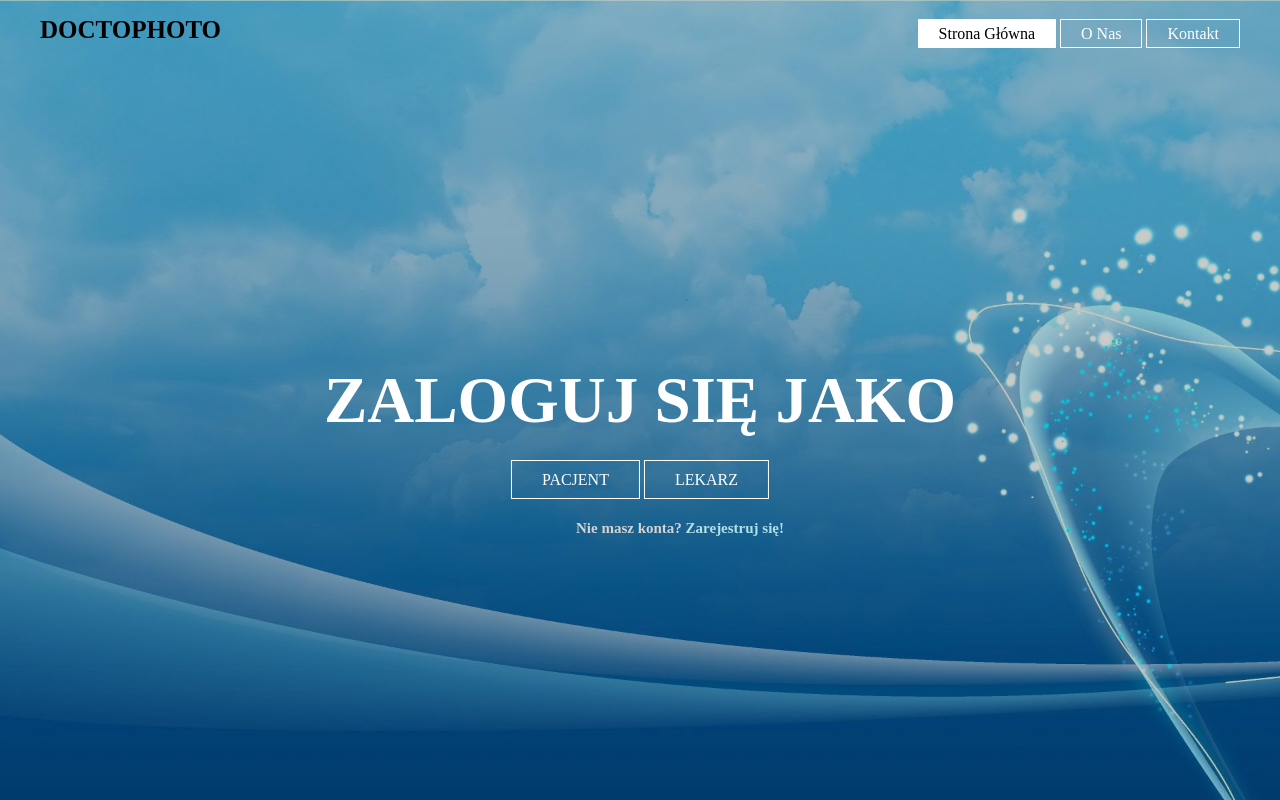
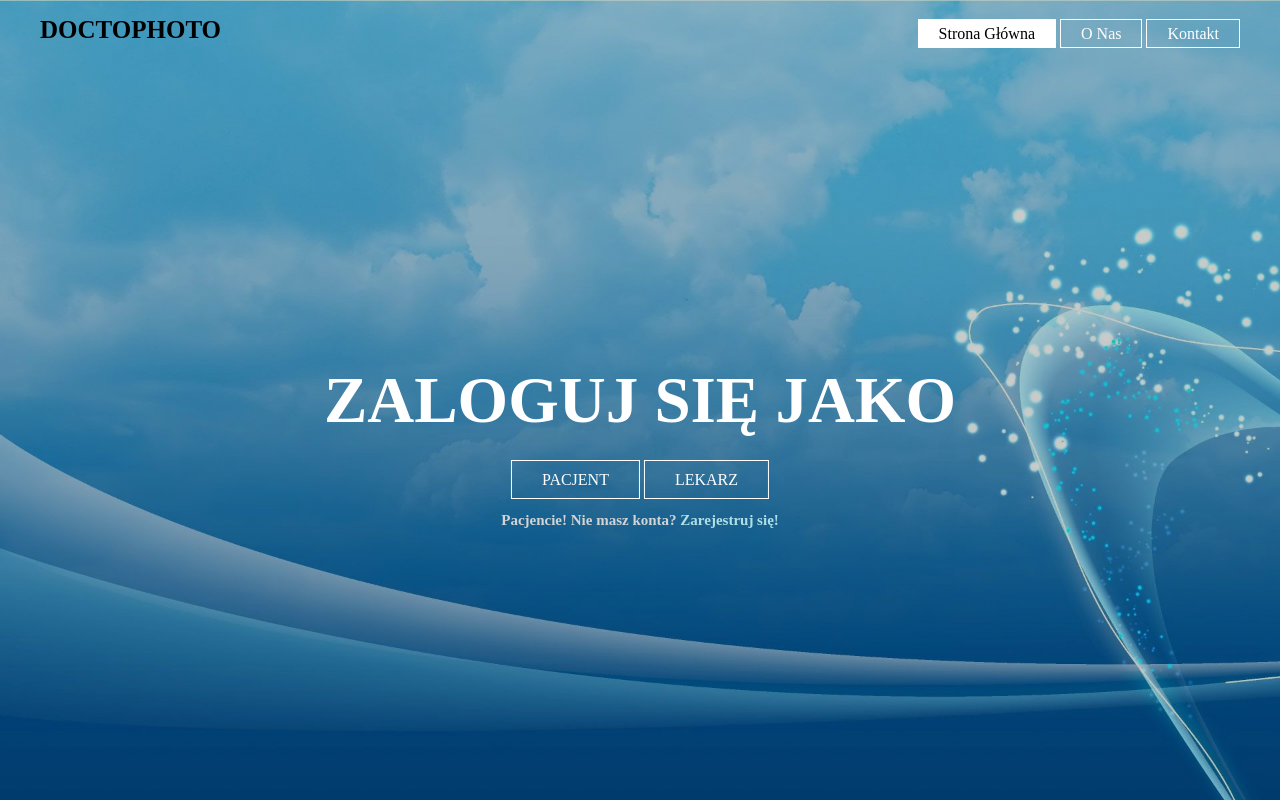
Before and after one commit to wskarbek/doctophoto, a Django app: page /dtp/welcome in a window 1280 px wide. Run offline with Django 3.2, Linux system fonts and the light colour scheme; parts of the project's set-up code (start-up, migrations or seed data) failed here and were passed over.

Commit message:
css and html fixed

```diff
--- a/dtp/static/dtp/style.css
+++ b/dtp/static/dtp/style.css
@@ -89,9 +89,10 @@ header {
 .register h2 {
     position: absolute;
     top: 65%;
-    left: 45%;
+    left: 50%;
     color: lightgray;
     font-size: 15px;
+    transform: translate(-50%,-50%);
 }
 
 .register h2 a {
--- a/dtp/templates/dtp/welcome.html
+++ b/dtp/templates/dtp/welcome.html
@@ -25,7 +25,7 @@
             <a href="#popup2" class="btn">LEKARZ</a>
         </div>
         <div class="register">
-           <h2>Nie masz konta? <a href="#popup3">Zarejestruj się!</a></h2>
+           <h2>Pacjencie! Nie masz konta? <a href="#popup3">Zarejestruj się!</a></h2>
         </div>
         <div id="popup1" class="overlay">
             <div class="popup">
```
